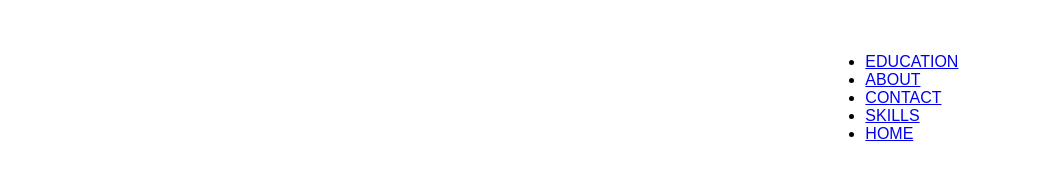
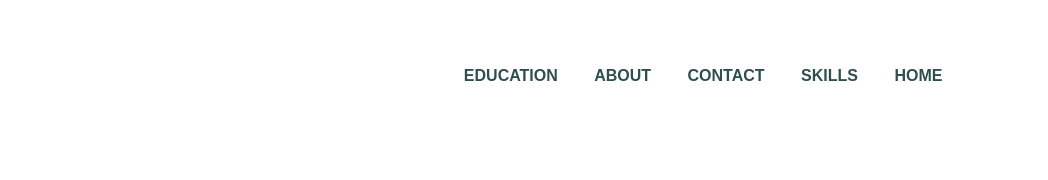
Before and after one commit to swati9341/portfolio, a plain HTML site: page index.html in a window 1280 px wide. Shown: the top 180 px of the page, 232-1280 px from the left. Drawn offline with Linux system fonts and the light colour scheme.

Commit message:
added style to all nav bar

```diff
--- a/port.css
+++ b/port.css
@@ -26,3 +26,24 @@
     margin-top:-3%;
     margin-left:-2%;
 }
+ul{
+    margin-top:-4%;
+
+}
+ul li{
+    list-style: none;
+    display:inline-block;
+    padding: 10px 16px;
+
+}
+ul li a{
+    font-size:16px;
+    font-weight:bold;
+    text-decoration: none;
+      color:darkslategray;
+      margin-top: -3% ;
+      transition: .4s ease;
+}
+ul li a:hover{
+    color:rgb(230,104,59);
+}
```
Also changed, not shown: index.html (+1 -0 lines).
